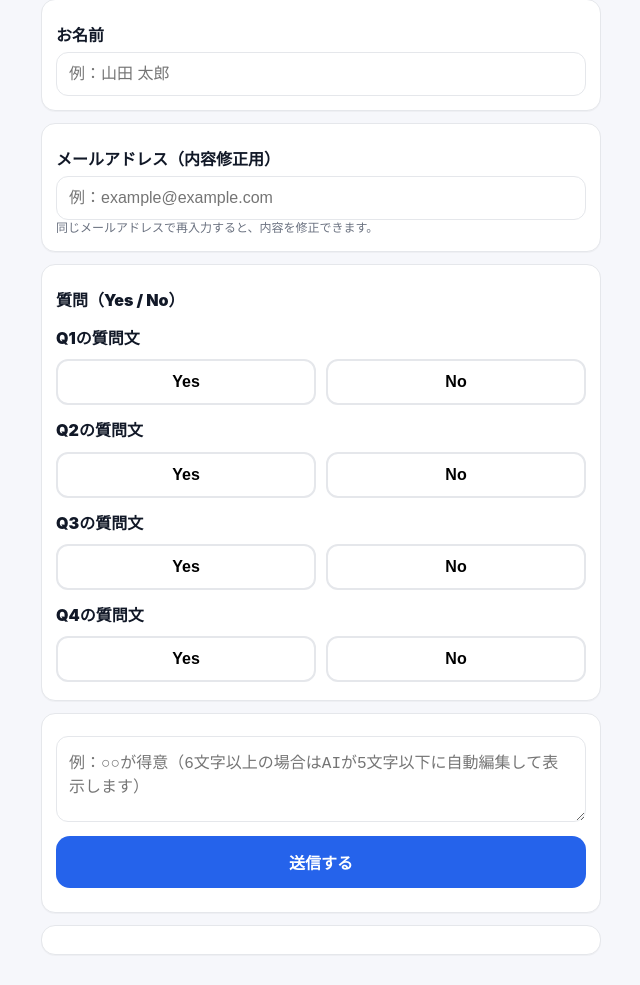
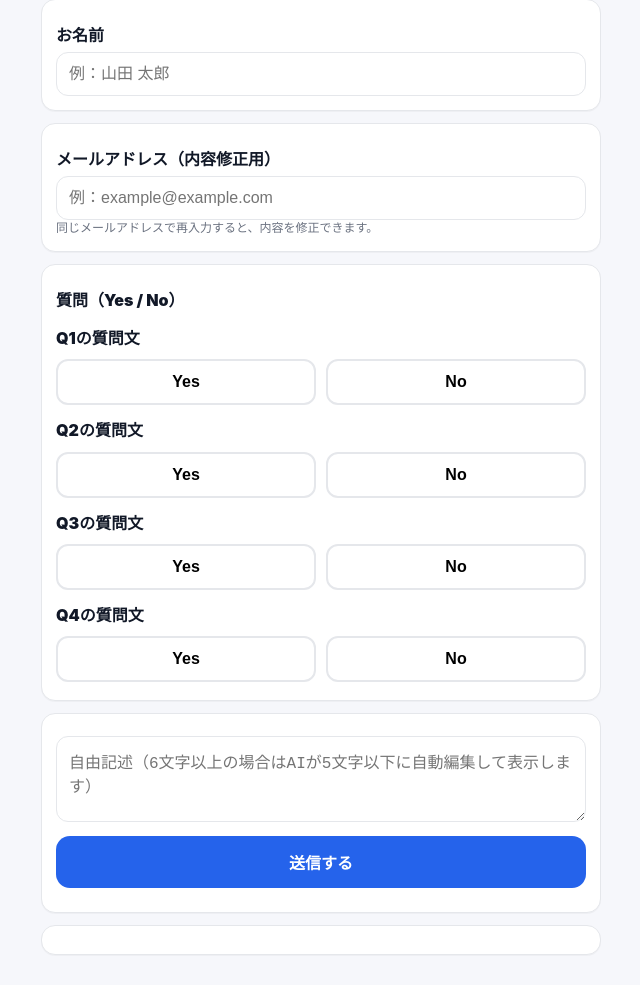
Before and after one commit to syamajuku/survey-seat, a website: page public/index.html in a window 1280 px wide. Shown: the part 69-1054 px from the top of the page, without its empty margins (319-959 px from the left). Drawn offline with Linux system fonts and the light colour scheme; no server answers.

```diff
--- a/public/index.html
+++ b/public/index.html
@@ -168,7 +168,7 @@
     <!-- Q5 + 送信 -->
     <div class="card">
       <div class="label" id="q5Label"></div>
-      <textarea id="q5" placeholder="例：○○が得意（6文字以上の場合はAIが5文字以下に自動編集して表示します）"></textarea>
+      <textarea id="q5" placeholder="自由記述（6文字以上の場合はAIが5文字以下に自動編集して表示します）"></textarea>
 
       <div class="footer">
         <button id="submitBtn" class="btn btn-primary" onclick="submitForm()">送信する</button>
```
